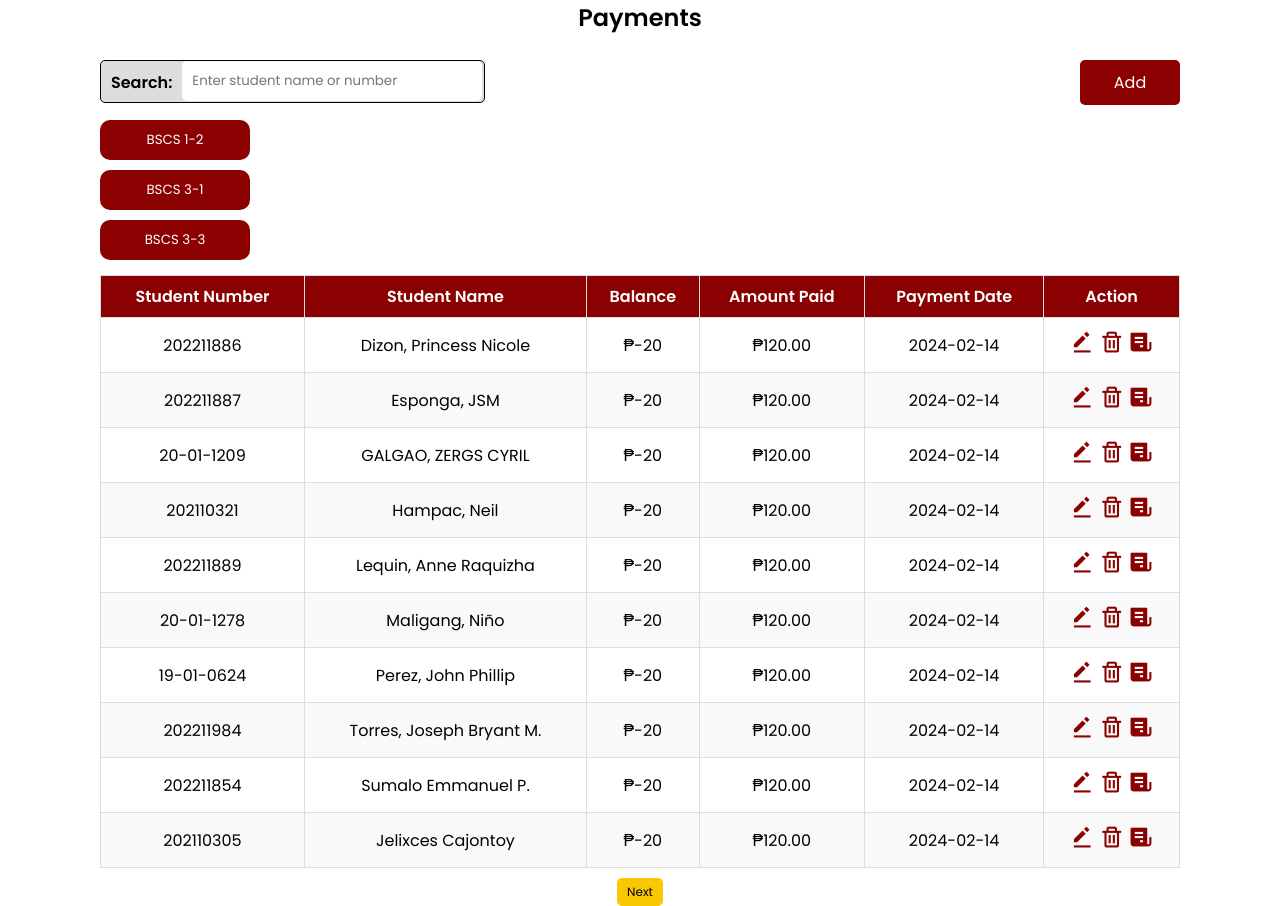
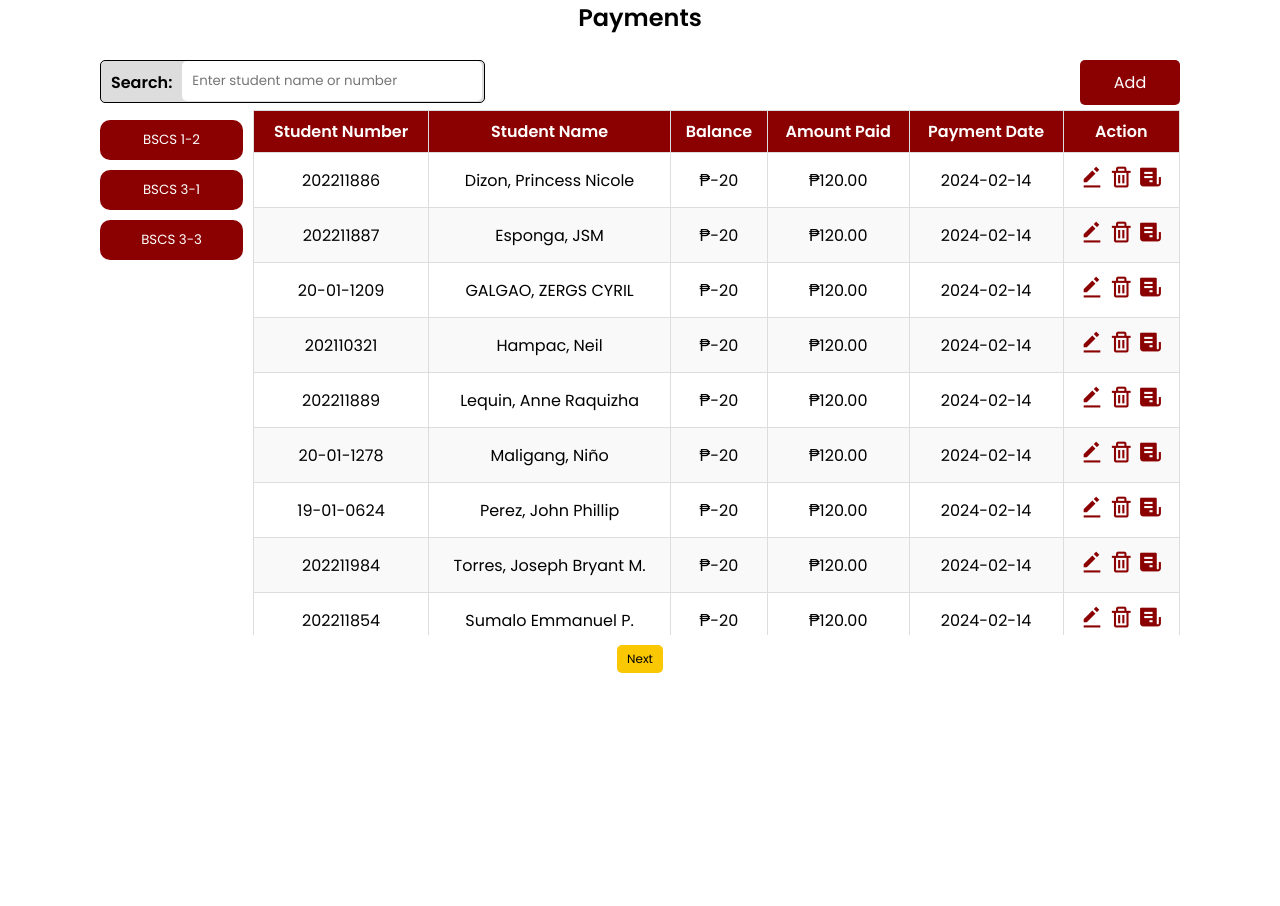
Before and after one commit to Chell2003/Chell2003.github.io, a PHP site: page /payment.php in a window 1280 px wide. Shown: the part 70-976 px from the top of the page. After the commit the page ends 743 px from the top, so only its background shows below. Run offline with PHP 8.4, Linux system fonts and the light colour scheme; data comes from the database, SQL or seed files in the repository.

Commit message:
Update payment.css

```diff
--- a/ACS Payment System/style/payment.css
+++ b/ACS Payment System/style/payment.css
@@ -107,3 +107,12 @@
     pointer-events: none;
     cursor: default;
 }
+.list1{
+    display: flex;
+    width: 100%;
+}
+.listnum{
+    width: 90%;
+    max-height: 530px; /* Set the maximum height as per your requirement */
+    overflow-y: auto; /* Enable vertical scrolling */
+}
```
